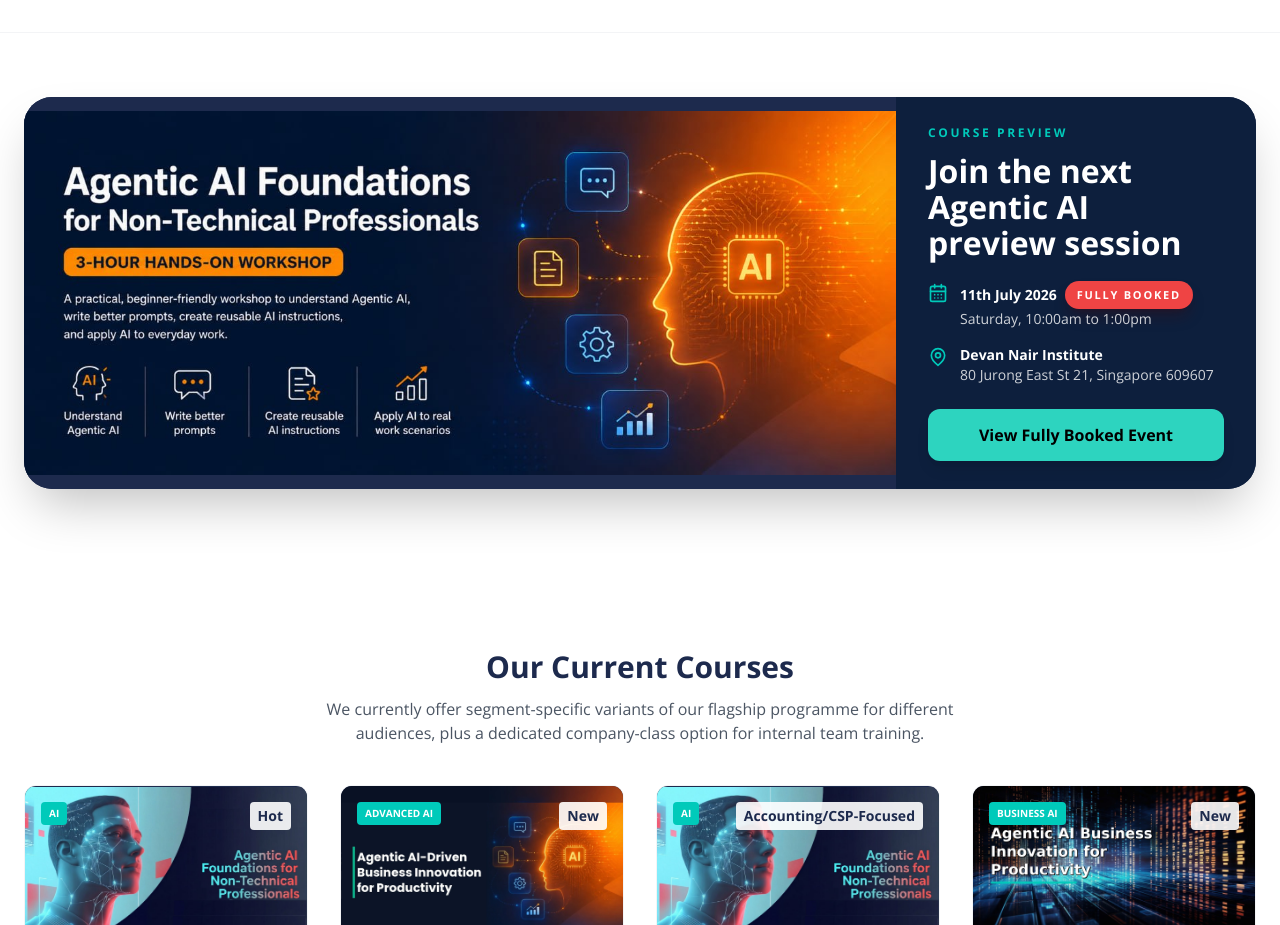
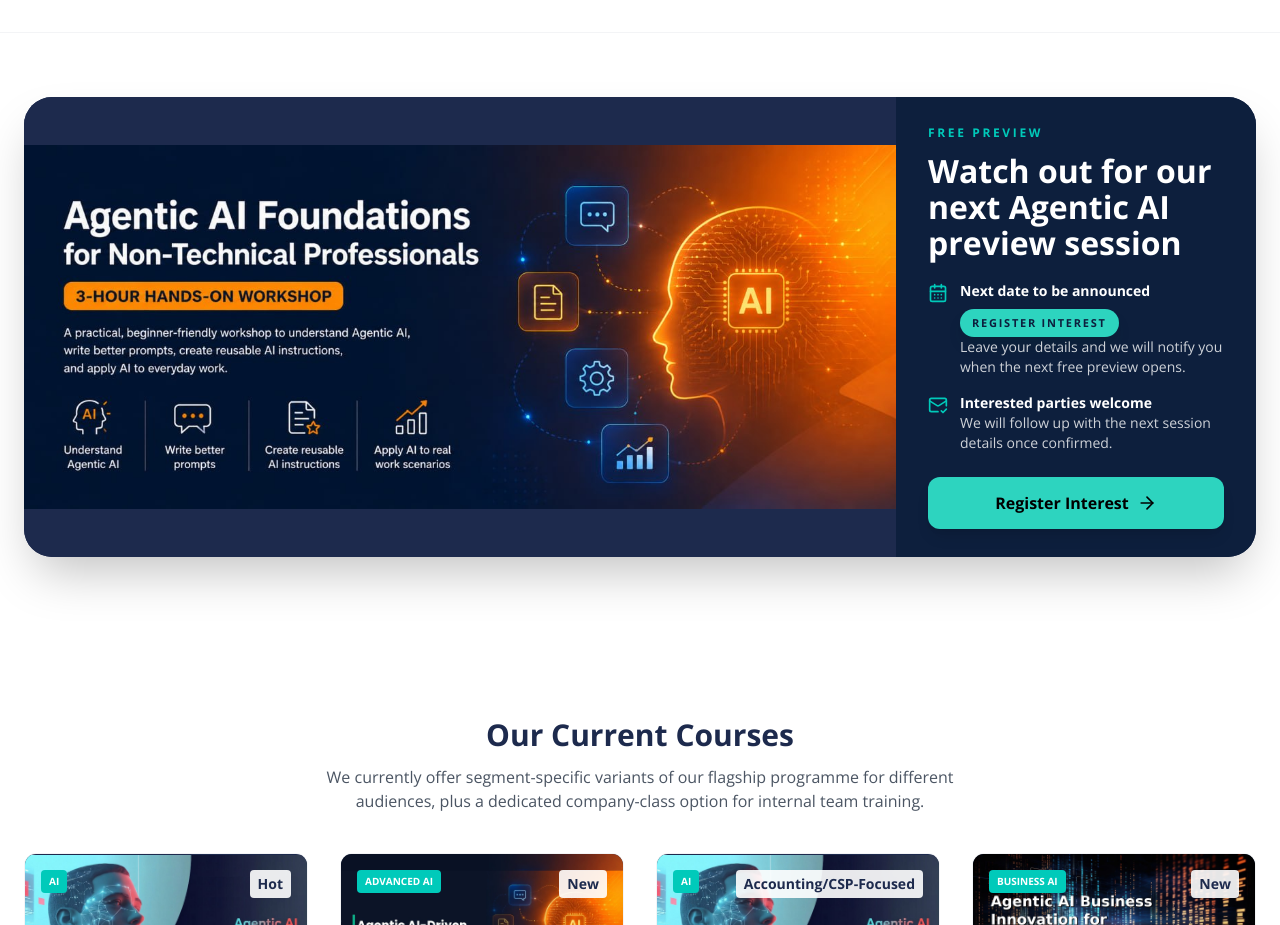
Before and after one commit to nexiuslabs/nexiusacademyskillsfuture, a React (Vite) app: page / in a window 1280 px wide. Shown: the part 2860-3785 px from the top of the page. Built offline with nearby package versions, Linux system fonts and the light colour scheme; no server answers.

Commit message:
Update course preview to free preview interest
Replace completed preview-session messaging with next-session interest capture and route leads under free_preview/free-preview-next-session.

```diff
--- a/components/home/CoursePreviewCTA.tsx
+++ b/components/home/CoursePreviewCTA.tsx
@@ -1,9 +1,18 @@
 import React from 'react';
-import { CalendarDays, MapPin } from 'lucide-react';
+import { ArrowRight, CalendarDays, MailCheck } from 'lucide-react';
 import { Link } from 'react-router-dom';
 import ResponsiveImage from '../ResponsiveImage';
+import { openLeadModal } from '../../services/leadModal';
 
-const COURSE_PREVIEW_REGISTER_URL = 'https://event.e2i.com.sg/view-event/agentic-ai-foundations-for-non-technical-professionals-workshop-2';
+const openFreePreviewInterest = () =>
+  openLeadModal('free_preview', 'reserve_seat', {
+    page: '/',
+    position: 'home_course_preview_cta',
+    ctaLabel: 'register_interest_next_free_preview',
+    preferredIntake: 'Free preview — register interest for the next session',
+    cohortCode: 'free-preview-next-session',
+    courseSlug: 'free-preview',
+  });
 
 const CoursePreviewCTA: React.FC = () => {
   return (
@@ -27,40 +36,39 @@ const CoursePreviewCTA: React.FC = () => {
 
             <div className="flex flex-col justify-center bg-[#0d1f3d] px-6 py-7 text-white md:px-8">
               <div className="mb-3 text-xs font-bold uppercase tracking-[0.22em] text-secondary">
-                Course Preview
+                Free Preview
               </div>
               <h2 className="text-2xl font-bold leading-tight md:text-3xl lg:text-[2rem]">
-                Join the next Agentic AI preview session
+                Watch out for our next Agentic AI preview session
               </h2>
               <div className="mt-5 space-y-4 text-sm text-white/80">
                 <div className="flex gap-3">
                   <CalendarDays className="mt-0.5 h-5 w-5 flex-none text-secondary" />
                   <div>
                     <div className="flex flex-wrap items-center gap-2">
-                      <span className="font-bold text-white">11th July 2026</span>
-                      <span className="rounded-full bg-red-500 px-3 py-1 text-[11px] font-black uppercase tracking-[0.16em] text-white shadow-lg shadow-red-950/30">
-                        Fully Booked
+                      <span className="font-bold text-white">Next date to be announced</span>
+                      <span className="rounded-full bg-teal-400 px-3 py-1 text-[11px] font-black uppercase tracking-[0.16em] text-[#0d1f3d] shadow-lg shadow-teal-950/20">
+                        Register Interest
                       </span>
                     </div>
-                    <div>Saturday, 10:00am to 1:00pm</div>
+                    <div>Leave your details and we will notify you when the next free preview opens.</div>
                   </div>
                 </div>
                 <div className="flex gap-3">
-                  <MapPin className="mt-0.5 h-5 w-5 flex-none text-secondary" />
+                  <MailCheck className="mt-0.5 h-5 w-5 flex-none text-secondary" />
                   <div>
-                    <div className="font-bold text-white">Devan Nair Institute</div>
-                    <div>80 Jurong East St 21, Singapore 609607</div>
+                    <div className="font-bold text-white">Interested parties welcome</div>
+                    <div>We will follow up with the next session details once confirmed.</div>
                   </div>
                 </div>
               </div>
-              <a
-                href={COURSE_PREVIEW_REGISTER_URL}
-                target="_blank"
-                rel="noopener noreferrer"
+              <button
+                type="button"
+                onClick={openFreePreviewInterest}
                 className="mt-6 inline-flex w-full items-center justify-center rounded-xl bg-teal-400 px-6 py-3.5 text-base font-bold text-black shadow-lg transition-colors hover:bg-teal-300"
               >
-                View Fully Booked Event
-              </a>
+                Register Interest <ArrowRight className="ml-2 h-5 w-5" />
+              </button>
             </div>
           </div>
         </div>
--- a/components/leads/LeadCaptureModal.tsx
+++ b/components/leads/LeadCaptureModal.tsx
@@ -37,6 +37,7 @@ declare global {
       skipPayerStep?: boolean;
       preferredIntake?: string;
       cohortCode?: string;
+      courseSlug?: string;
     }>;
   }
 }
@@ -80,7 +81,7 @@ const COHORTS_BY_COURSE: Record<string, CohortOption[]> = {
   ],
   'agentic-ai-accountants': [{ label: 'TBD', code: 'tbd' }],
   'agentic-ai-company-class': [{ label: 'Private class schedule by arrangement', code: 'corporate-custom' }],
-  'agentic-ai-course-preview': [{ label: '17 Jun 2026 course preview (2pm-5pm)', code: 'course-preview-2026-06-17' }],
+  'free-preview': [{ label: 'Free preview — register interest for the next session', code: 'free-preview-next-session' }],
   'agentic-ai-challenge': [{ label: 'Agentic AI Challenge result follow-up', code: 'agentic-ai-challenge' }],
   'agentic-ai-preview-session': [{ label: '26 Jun 2026 preview session (2pm-6pm)', code: 'e2i-preview-2026-06-26' }],
   'agentic-ai-sim-preview-session': [
@@ -96,7 +97,7 @@ const getCourseSlugFromPath = (path: string) => {
   if (path.includes('/courses/agentic-ai-company-class')) return 'agentic-ai-company-class';
   if (path.includes('/assessments')) return 'agentic-ai-challenge';
   if (path.includes('/courses/agentic-ai-accountants')) return 'agentic-ai-accountants';
-  if (path.includes('/course-preview')) return 'agentic-ai-course-preview';
+  if (path.includes('/course-preview')) return 'free-preview';
   if (path.includes('/sim-preview')) return 'agentic-ai-sim-preview-session';
   if (path.includes('/e2i-preview')) return 'agentic-ai-preview-session';
   if (path.includes('/courses/agentic-ai')) return 'agentic-ai';
@@ -146,9 +147,11 @@ const LeadCaptureModal: React.FC = () => {
 
   const estimate = useMemo(() => estimateNetFee(formState.ageBand), [formState.ageBand]);
   const cohortOptions = useMemo(() => {
-    const options = COHORTS_BY_COURSE[getCourseSlugFromPath(location.pathname)] || [];
+    const routeSlug = getCourseSlugFromPath(location.pathname);
+    const activeSlug = formState.courseSlug && formState.courseSlug !== routeSlug ? formState.courseSlug : routeSlug;
+    const options = COHORTS_BY_COURSE[activeSlug] || [];
     return options.length > 0 ? options : [{ label: 'TBD', code: 'tbd' }];
-  }, [location.pathname]);
+  }, [formState.courseSlug, location.pathname]);
 
   const isReserveFlow = formState.intent === 'reserve_seat';
   const isAdvisoryFlow = formState.intent === 'advisory_call';
@@ -300,7 +303,7 @@ const LeadCaptureModal: React.FC = () => {
         sponsorContactName: '',
         sponsorContactEmail: '',
         sponsorStatus: nextPayerType === 'company_sponsored' ? 'pending_hr_approval' : 'not_applicable',
-        courseSlug: getCourseSlugFromPath(location.pathname),
+        courseSlug: event.detail?.courseSlug || getCourseSlugFromPath(location.pathname),
         preferredIntake: requestedCohort.label,
         cohortCode: requestedCohort.code,
       }));
--- a/pages/PreviewSessionPage.tsx
+++ b/pages/PreviewSessionPage.tsx
@@ -45,10 +45,10 @@ const partnerConfigs: Record<
     bodyClass: 'course-preview-page',
     schedules: [
       {
-        date: '11 July 2026',
-        time: 'Saturday, 10:00am to 1:00pm',
-        cohortCode: 'course-preview-2026-07-11',
-        cohortLabel: '11 Jul 2026 course preview (10am-1pm)',
+        date: 'Next date to be announced',
+        time: 'Register interest to be notified when the next free preview opens',
+        cohortCode: 'free-preview-next-session',
+        cohortLabel: 'Free preview — register interest for the next session',
       },
     ],
     partnerName: 'e2i',
@@ -158,9 +158,6 @@ const sessionFlow = [
   },
 ];
 
-const COURSE_PREVIEW_REGISTER_URL =
-  'https://event.e2i.com.sg/view-event/agentic-ai-foundations-for-non-technical-professionals-workshop-2';
-
 const trainers = [
   {
     name: 'Melverick Ng',
@@ -181,12 +178,13 @@ const openPreviewLeadModal = (
   pagePath: string,
   schedule?: { cohortCode: string; cohortLabel: string }
 ) =>
-  openLeadModal('course_page_cta', 'reserve_seat', {
+  openLeadModal('free_preview', 'reserve_seat', {
     page: pagePath,
     position,
-    ctaLabel: 'register_preview_interest',
-    preferredIntake: schedule?.cohortLabel,
-    cohortCode: schedule?.cohortCode,
+    ctaLabel: 'register_interest_next_free_preview',
+    preferredIntake: schedule?.cohortLabel || 'Free preview — register interest for the next session',
+    cohortCode: schedule?.cohortCode || 'free-preview-next-session',
+    courseSlug: 'free-preview',
   });
 
 interface PreviewSessionPageProps {
@@ -205,8 +203,8 @@ const PreviewSessionPage: React.FC<PreviewSessionPageProps> = ({ partner = 'e2i'
   return (
     <div className={isDarkPreview ? 'min-h-screen bg-[#0b1527] text-white' : 'min-h-screen bg-white text-textDark'}>
       <SEO
-        title={isDarkPreview ? 'Course Preview: Agentic AI Foundations | Nexius Academy' : '4-Hour Agentic AI Preview Session | Nexius Academy'}
-        description={isDarkPreview ? 'Join the 11 July 2026 course preview for Agentic AI Foundations. A classroom session for non-technical professionals from 10am to 1pm.' : 'A beginner-friendly 4-hour Agentic AI preview for non-technical professionals. Learn prompts, reusable instructions, and safe AI habits.'}
+        title={isDarkPreview ? 'Next Free Preview: Agentic AI Foundations | Nexius Academy' : '4-Hour Agentic AI Preview Session | Nexius Academy'}
+        description={isDarkPreview ? 'Watch out for the next free Agentic AI Foundations preview session. Register interest and Nexius Academy will notify you when the next session opens.' : 'A beginner-friendly 4-hour Agentic AI preview for non-technical professionals. Learn prompts, reusable instructions, and safe AI habits.'}
         canonical={config.pagePath}
         ogType="course"
         ogImage="https://academy.nexiuslabs.com/images/og/agentic-ai-course-og.jpg"
@@ -248,7 +246,7 @@ const PreviewSessionPage: React.FC<PreviewSessionPageProps> = ({ partner = 'e2i'
             <div>
               <div className={`mb-6 inline-flex items-center gap-2 rounded-full border px-4 py-2 text-sm font-bold shadow-soft ${isDarkPreview ? 'border-white/10 bg-white/5 text-white' : 'border-primary/10 bg-white text-primary'}`}>
                 <Clock3 size={16} className="text-accent" />
-                {isDarkPreview ? '3-hour course preview' : '4-hour hands-on preview workshop'}
+                {isDarkPreview ? 'Next free preview' : '4-hour hands-on preview workshop'}
               </div>
 
               <h1 className={`max-w-4xl text-balance font-heading text-4xl font-extrabold leading-[1.02] sm:text-5xl lg:text-6xl ${isDarkPreview ? 'text-white' : 'text-primary'}`}>
@@ -257,12 +255,11 @@ const PreviewSessionPage: React.FC<PreviewSessionPageProps> = ({ partner = 'e2i'
 
               <p className={`mt-6 max-w-2xl text-lg leading-relaxed ${isDarkPreview ? 'text-white/72' : 'text-gray-600'}`}>
                 {isDarkPreview
-                  ? 'A practical course preview for professionals who want to understand how Agentic AI can improve workplace productivity, automate routine work, and support better business execution.'
+                  ? 'The latest preview session has taken place. Register your interest and we will notify you when the next free Agentic AI preview session opens.'
                   : 'A practical preview session for professionals who want to use AI more confidently at work before committing to a full paid class. Learn better prompts, reusable AI instructions, and safe workplace use cases.'}
               </p>
 
               <div className="mt-8 flex flex-col gap-3 sm:flex-row">
-                {!isDarkPreview && (
                 <button
                   type="button"
                   onClick={() => openPreviewLeadModal('preview_hero_register', config.pagePath)}
@@ -270,11 +267,10 @@ const PreviewSessionPage: React.FC<PreviewSessionPageProps> = ({ partner = 'e2i'
                 >
                   Register Interest <ArrowRight size={18} />
                 </button>
-                )}
                 <a
                   href={
                     isDarkPreview
-                      ? COURSE_PREVIEW_REGISTER_URL
+                      ? 'https://wa.me/6589002130?text=Hi%20Melverick%2C%20please%20notify%20me%20when%20the%20next%20free%20Agentic%20AI%20preview%20session%20opens.'
                       : 'https://wa.me/6589002130?text=Hi%20Melverick%2C%20I%20am%20interested%20in%20the%204-hour%20Agentic%20AI%20preview%20session.'
                   }
                   target="_blank"
@@ -288,12 +284,12 @@ const PreviewSessionPage: React.FC<PreviewSessionPageProps> = ({ partner = 'e2i'
                   }
                   className="inline-flex min-h-[3.5rem] items-center justify-center rounded-xl border border-primary/10 bg-white px-7 py-3 font-bold text-primary transition-all hover:-translate-y-0.5 hover:border-accent hover:text-accent"
                 >
-                  {isDarkPreview ? 'Register' : 'Ask on WhatsApp'}
+                  Ask on WhatsApp
                 </a>
               </div>
 
               <div className="mt-8 grid gap-3 sm:grid-cols-3">
-                {['No coding required', 'Beginner-friendly', isDarkPreview ? 'Hands-on Workshop' : 'Paid class preview'].map((item) => (
+                {['No coding required', 'Beginner-friendly', isDarkPreview ? 'Next session notification' : 'Paid class preview'].map((item) => (
                   <div key={item} className={`rounded-2xl border px-4 py-3 text-sm font-semibold shadow-soft ${isDarkPreview ? 'border-white/10 bg-white/5 text-white' : 'border-primary/10 bg-white text-primary'}`}>
                     {item}
                   </div>
@@ -364,29 +360,34 @@ const PreviewSessionPage: React.FC<PreviewSessionPageProps> = ({ partner = 'e2i'
                       <div className="grid gap-4 md:grid-cols-[auto,1fr] md:border-r md:border-white/10 md:pr-8">
                         <div className="text-2xl" aria-hidden="true">🗓️</div>
                         <div>
-                          <div className="text-xs font-bold uppercase tracking-[0.18em] text-accent">Date</div>
-                          <div className="mt-2 text-lg font-extrabold text-white">11 July 2026</div>
-                          <div className="mt-1 text-base font-semibold text-white/45">Saturday</div>
+                          <div className="text-xs font-bold uppercase tracking-[0.18em] text-accent">Next session</div>
+                          <div className="mt-2 text-lg font-extrabold text-white">Watch out for our next session</div>
+                          <div className="mt-1 text-base font-semibold text-white/45">Date to be announced</div>
                         </div>
                       </div>
                       <div className="grid gap-4 md:grid-cols-[auto,1fr] md:border-r md:border-white/10 md:px-8">
                         <div className="text-2xl" aria-hidden="true">⏱️</div>
                         <div>
-                          <div className="text-xs font-bold uppercase tracking-[0.18em] text-accent">Time</div>
-                          <div className="mt-2 text-lg font-extrabold text-white">10:00am - 1:00pm</div>
-                          <div className="mt-1 text-base font-semibold text-white/45">SGT (UTC+8)</div>
+                          <div className="text-xs font-bold uppercase tracking-[0.18em] text-accent">Notification</div>
+                          <div className="mt-2 text-lg font-extrabold text-white">Register interest</div>
+                          <div className="mt-1 text-base font-semibold text-white/45">We will follow up when details are confirmed</div>
                         </div>
                       </div>
                       <div className="grid gap-4 md:grid-cols-[auto,1fr] md:pl-8">
-                        <div className="text-2xl" aria-hidden="true">📍</div>
+                        <div className="text-2xl" aria-hidden="true">📩</div>
                         <div>
-                          <div className="text-xs font-bold uppercase tracking-[0.18em] text-accent">Venue</div>
-                          <div className="mt-2 text-lg font-extrabold text-white">Devan Nair Institute</div>
+                          <div className="text-xs font-bold uppercase tracking-[0.18em] text-accent">Free preview</div>
+                          <div className="mt-2 text-lg font-extrabold text-white">Interested parties welcome</div>
                           <div className="mt-1 text-base font-semibold leading-snug text-white/45">
-                            80 Jurong East St 21,<br />
-                            #01-01/02/03, Singapore 609607
+                            Leave your details and we will notify you when the next preview opens.
                           </div>
-                          <div className="mt-2 text-sm font-semibold text-white/45">Nearest MRT: {config.nearestMrt}</div>
+                          <button
+                            type="button"
+                            onClick={() => openPreviewLeadModal('preview_schedule_register', config.pagePath, config.schedules[0])}
+                            className="mt-4 inline-flex rounded-lg bg-accent px-4 py-2.5 text-sm font-bold text-white transition-colors hover:bg-teal-500"
+                          >
+                            Register Interest
+                          </button>
                         </div>
                       </div>
                     </div>
--- a/services/leadModal.ts
+++ b/services/leadModal.ts
@@ -16,6 +16,7 @@ export const openLeadModal = (
     skipPayerStep?: boolean;
     preferredIntake?: string;
     cohortCode?: string;
+    courseSlug?: string;
   }
 ) => {
   trackCtaClick({
@@ -36,6 +37,7 @@ export const openLeadModal = (
         skipPayerStep: ctaMeta?.skipPayerStep,
         preferredIntake: ctaMeta?.preferredIntake,
         cohortCode: ctaMeta?.cohortCode,
+        courseSlug: ctaMeta?.courseSlug,
       },
     })
   );
```
Also changed, not shown: scripts/postbuild-seo.mjs (+4 -20 lines). Lines whose indentation alone changed are shown as unchanged.
